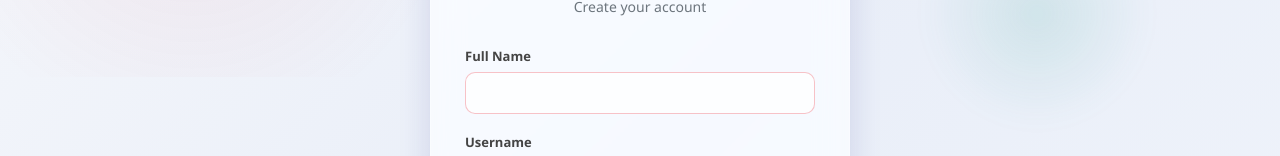
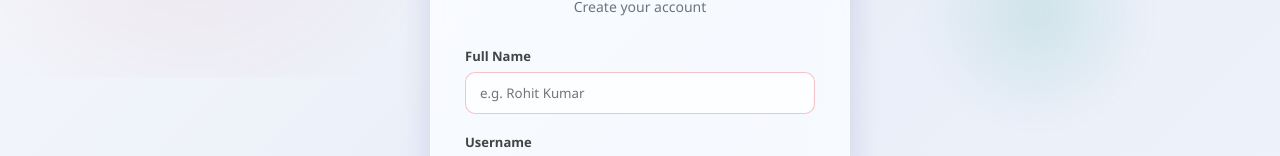
Before and after one commit to rohit6522/smart-hospital-emergency-system, a React (Vite) app in the folder emergencyresponsesystem-frontend/: page /signup in a window 1280 px wide. Shown: the part 243-399 px from the top of the page. Built offline with nearby package versions, Linux system fonts and the light colour scheme; no server answers.

Commit message:
Add placeholder examples to signup form fields

```diff
--- a/emergencyresponsesystem-frontend/src/pages/Signup.jsx
+++ b/emergencyresponsesystem-frontend/src/pages/Signup.jsx
@@ -83,11 +83,12 @@ function Signup() {
         <form onSubmit={handleSubmit}>
           <div style={{ marginBottom: "16px" }}>
             <label style={{ fontSize: "13px", fontWeight: "600", color: "#444" }}>Full Name</label>
-            <input
+                       <input
               type="text"
               name="fullName"
               value={formData.fullName}
               onChange={handleChange}
+              placeholder="e.g. Rohit Kumar"
               required
               style={{ width: "100%", padding: "11px 14px", marginTop: "6px" }}
             />
```
